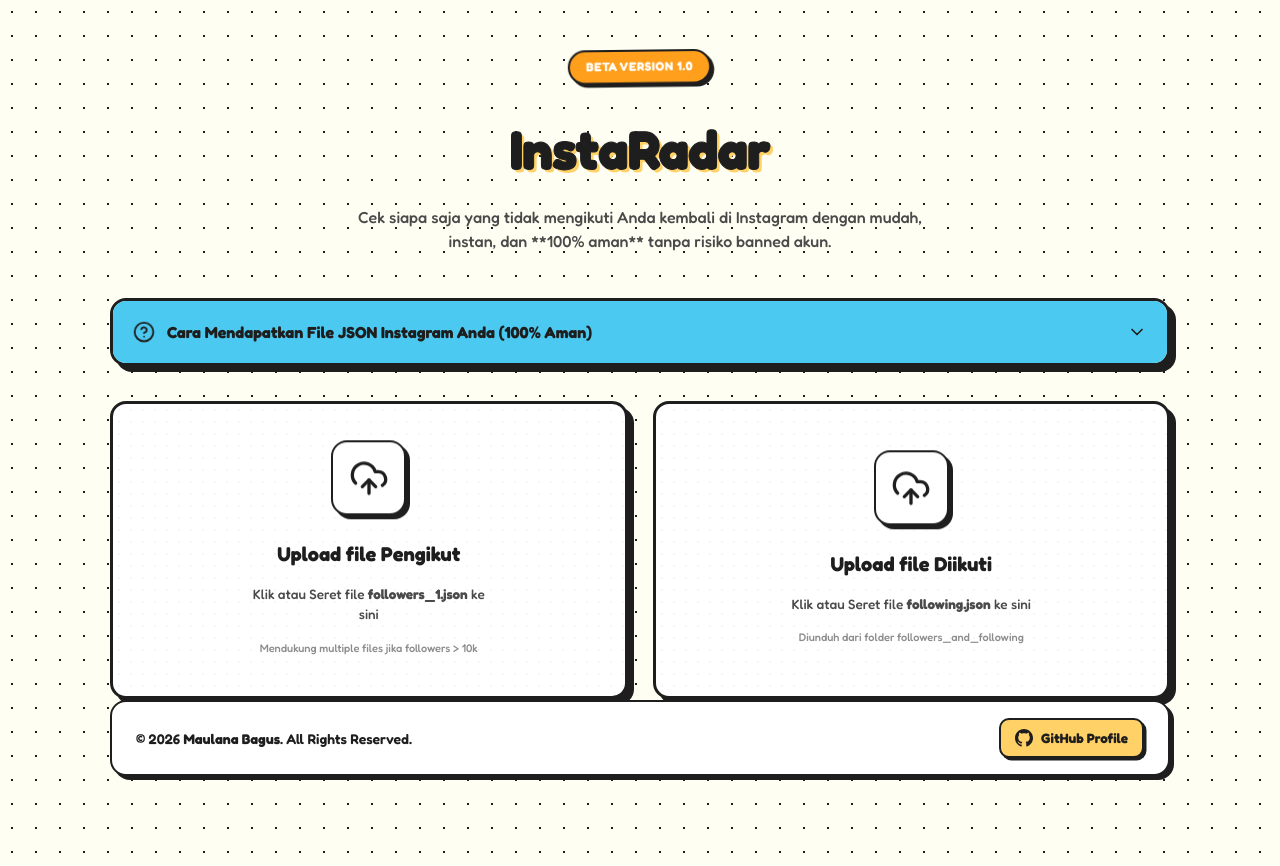
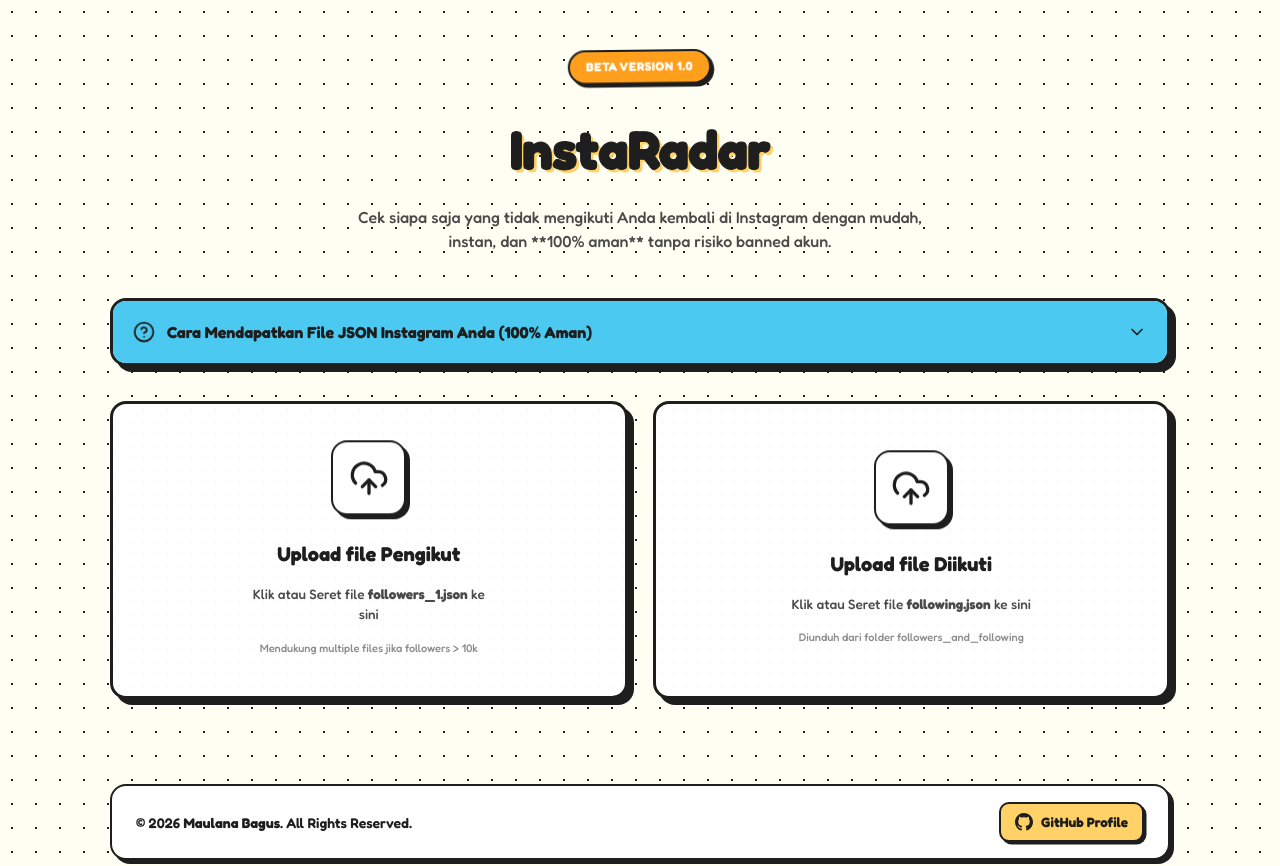
Before and after one commit to maulaknatt/InstaRadar, a React (Vite) app: page / in a window 1280 px wide. Shown: the top 866 px of the page. Built offline with nearby package versions, Linux system fonts and the light colour scheme.

Commit message:
style: revert footer to static layout at very bottom

```diff
--- a/src/index.css
+++ b/src/index.css
@@ -1035,14 +1035,11 @@ a {
 }
 
 /* ==========================================================================
-   Footer Cartoon Styling (Sticky & Floating)
+   Footer Cartoon Styling
    ========================================================================== */
 .app-footer {
-  position: sticky;
-  bottom: 24px;
-  z-index: 50;
   margin-top: 50px;
-  margin-bottom: 10px;
+  margin-bottom: 30px;
   display: flex;
   justify-content: space-between;
   align-items: center;
```
